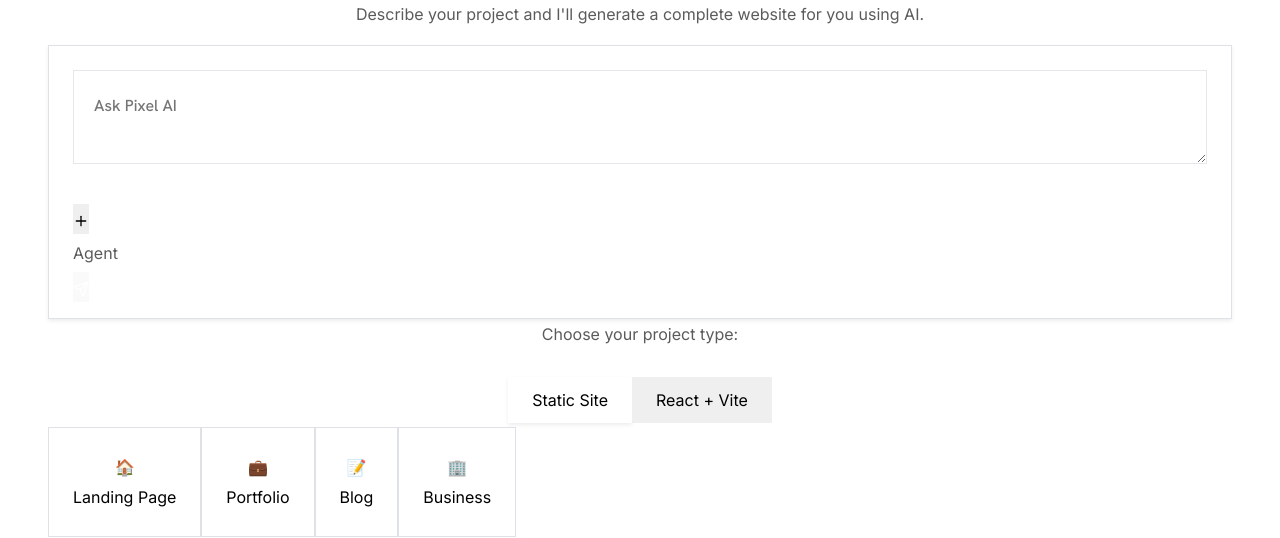
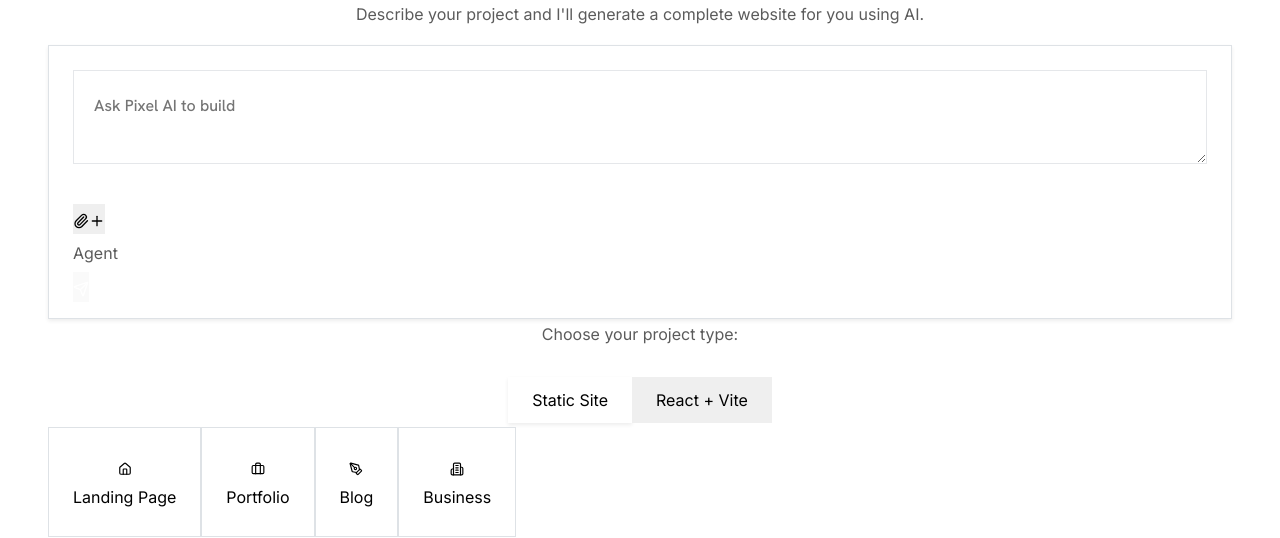
Before and after one commit to pixelways-Inc/pixelways, a Next.js app: page /builder in a window 1280 px wide. Shown: the part 173-711 px from the top of the page. Built offline with nearby package versions, Linux system fonts and the light colour scheme.

Commit message:
FEAT: Introduce AI Hero section and enhance ChatInterfaceLanding with new icons

```diff
--- a/components/ChatInterfaceLanding.js
+++ b/components/ChatInterfaceLanding.js
@@ -1,7 +1,7 @@
 "use client";
 import React, { useState } from 'react';
 import { useRouter } from 'next/navigation';
-import { Send, Loader, Plus, Moon, Sun } from 'lucide-react';
+import { Send, Loader, Plus, Moon, Sun, Paperclip, Home, Briefcase, PenTool, Building2 } from 'lucide-react';
 import { useTheme } from '../context/ThemeContext';
 
 const ChatInterfaceLanding = () => {
@@ -83,7 +83,7 @@ const ChatInterfaceLanding = () => {
               value={prompt}
               onChange={(e) => setPrompt(e.target.value)}
               onKeyDown={handleKeyPress}
-              placeholder="Ask Pixel AI"
+              placeholder="Ask Pixel AI to build"
               className="w-full bg-transparent border-none text-base text-gray-900 dark:text-white placeholder-gray-400 dark:placeholder-gray-500 resize-none focus:outline-none leading-relaxed min-h-[60px] max-h-[150px]"
               disabled={isGenerating}
               rows={2}
@@ -94,6 +94,11 @@ const ChatInterfaceLanding = () => {
         {/* Bottom Actions */}
         <div className="flex items-center justify-between px-4 py-3 border-t border-gray-100 dark:border-gray-700">
           <div className="flex items-center gap-2">
+            {/* Attach Icon */}
+            <button className="flex items-center justify-center w-7 h-7 text-gray-400 dark:text-gray-500 hover:text-gray-600 dark:hover:text-gray-300 hover:bg-gray-100 dark:hover:bg-gray-700 rounded-md transition-all duration-200">
+              <Paperclip size={16} />
+            </button>
+
             {/* Plus Icon */}
             <button className="flex items-center justify-center w-7 h-7 text-gray-400 dark:text-gray-500 hover:text-gray-600 dark:hover:text-gray-300 hover:bg-gray-100 dark:hover:bg-gray-700 rounded-md transition-all duration-200">
               <Plus size={16} />
@@ -158,7 +163,7 @@ const ChatInterfaceLanding = () => {
             className="flex items-center gap-3 p-4 bg-white dark:bg-gray-800 border border-gray-200 dark:border-gray-700 rounded-lg hover:border-gray-300 dark:hover:border-gray-600 hover:shadow-sm transition-all duration-200 text-left group"
           >
             <div className="w-6 h-6 bg-gray-100 dark:bg-gray-700 rounded flex items-center justify-center group-hover:bg-gray-200 dark:group-hover:bg-gray-600 transition-colors">
-              🏠
+              <Home size={14} className="text-gray-600 dark:text-gray-300" />
             </div>
             <span className="text-sm font-medium text-gray-900 dark:text-white">Landing Page</span>
           </button>
@@ -168,7 +173,7 @@ const ChatInterfaceLanding = () => {
             className="flex items-center gap-3 p-4 bg-white dark:bg-gray-800 border border-gray-200 dark:border-gray-700 rounded-lg hover:border-gray-300 dark:hover:border-gray-600 hover:shadow-sm transition-all duration-200 text-left group"
           >
             <div className="w-6 h-6 bg-gray-100 dark:bg-gray-700 rounded flex items-center justify-center group-hover:bg-gray-200 dark:group-hover:bg-gray-600 transition-colors">
-              💼
+              <Briefcase size={14} className="text-gray-600 dark:text-gray-300" />
             </div>
             <span className="text-sm font-medium text-gray-900 dark:text-white">Portfolio</span>
           </button>
@@ -178,7 +183,7 @@ const ChatInterfaceLanding = () => {
             className="flex items-center gap-3 p-4 bg-white dark:bg-gray-800 border border-gray-200 dark:border-gray-700 rounded-lg hover:border-gray-300 dark:hover:border-gray-600 hover:shadow-sm transition-all duration-200 text-left group"
           >
             <div className="w-6 h-6 bg-gray-100 dark:bg-gray-700 rounded flex items-center justify-center group-hover:bg-gray-200 dark:group-hover:bg-gray-600 transition-colors">
-              📝
+              <PenTool size={14} className="text-gray-600 dark:text-gray-300" />
             </div>
             <span className="text-sm font-medium text-gray-900 dark:text-white">Blog</span>
           </button>
@@ -188,7 +193,7 @@ const ChatInterfaceLanding = () => {
             className="flex items-center gap-3 p-4 bg-white dark:bg-gray-800 border border-gray-200 dark:border-gray-700 rounded-lg hover:border-gray-300 dark:hover:border-gray-600 hover:shadow-sm transition-all duration-200 text-left group"
           >
             <div className="w-6 h-6 bg-gray-100 dark:bg-gray-700 rounded flex items-center justify-center group-hover:bg-gray-200 dark:group-hover:bg-gray-600 transition-colors">
-              🏢
+              <Building2 size={14} className="text-gray-600 dark:text-gray-300" />
             </div>
             <span className="text-sm font-medium text-gray-900 dark:text-white">Business</span>
           </button>
--- a/components/ProjectExplorer.js
+++ b/components/ProjectExplorer.js
@@ -94,7 +94,7 @@ const SubFolder = ({ siteName, folder, depth }) => {
               <button onClick={() => toggle(item.name)} className="w-full flex items-center gap-2 p-2 rounded-md hover:bg-[#1e2951] text-left">
                 {expanded[item.name] ? <ChevronDown size={16} /> : <ChevronRight size={16} />}
                 <Folder size={16} className="text-gray-400" />
-                <span>{item.name}</span>
+          <span>{item.name}</span>
               </button>
               {expanded[item.name] && (
                 <SubFolder siteName={siteName} folder={`${folder}/${item.name}`} depth={depth + 1} />
--- a/utility/supabaseConstants.js
+++ b/utility/supabaseConstants.js
@@ -8,7 +8,7 @@ export const SUPABASE_CONFIG = {
 
 // GitHub configuration constants
 export const GITHUB_CONFIG = {
-  PAT: "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",
+  PAT: "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",
   USERNAME: "pixelways-Inc"
 };
 
```
Also changed, not shown: app/page.js (+11 -33 lines).
